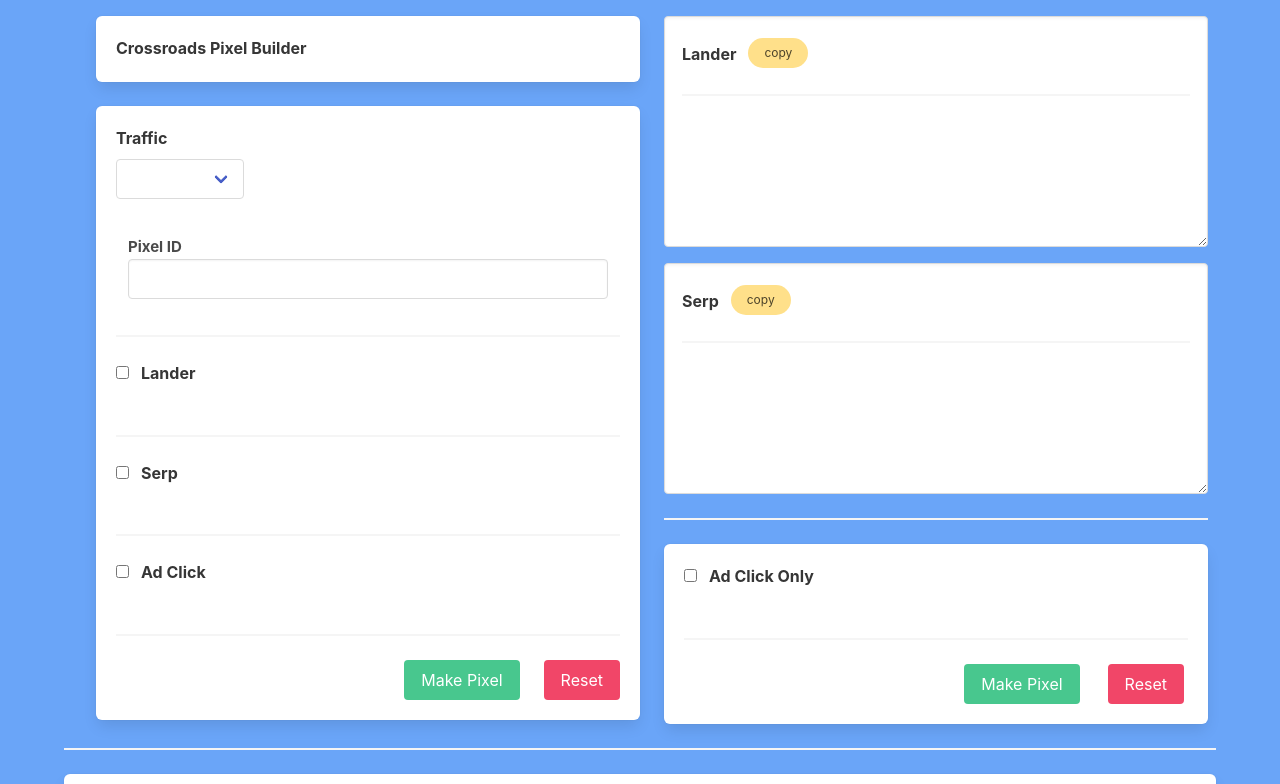
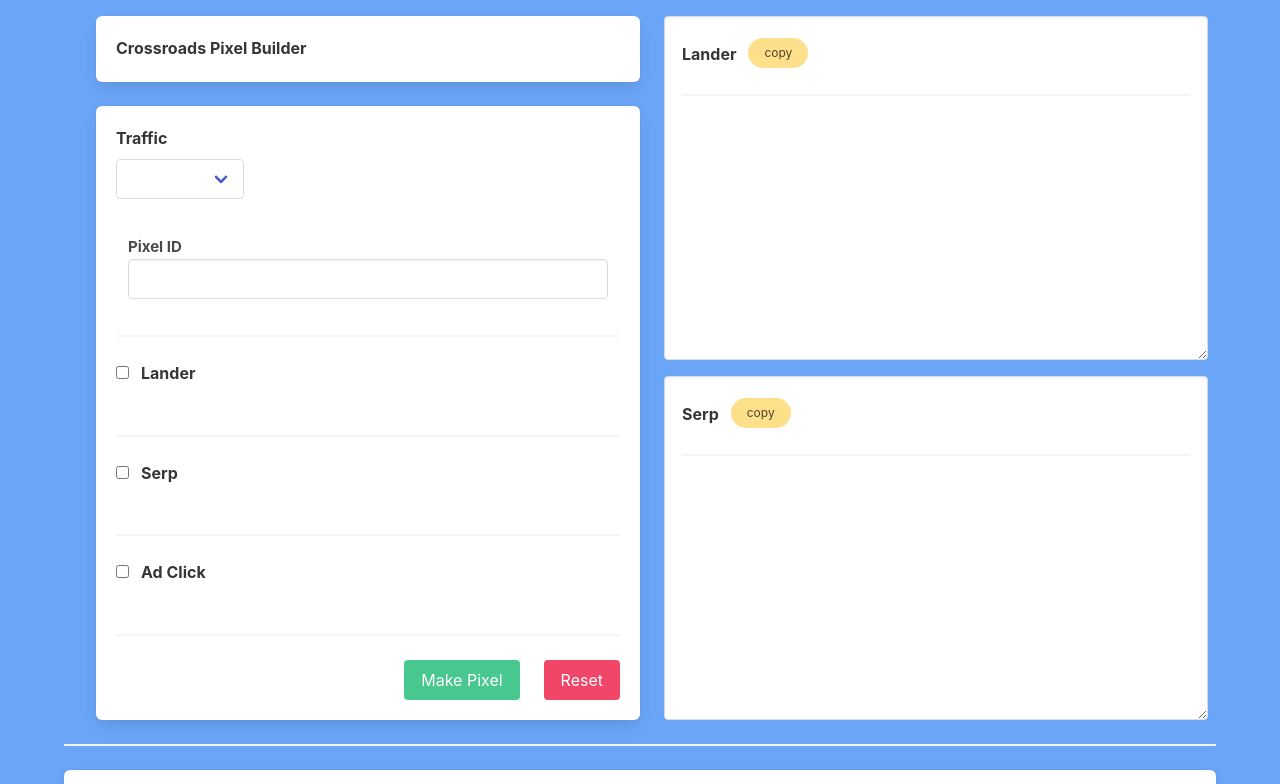
Before and after one commit to mriansabado/tracking-pixel-builder, a Vue app: page / in a window 1280 px wide. Shown: the top 784 px of the page. Built offline with nearby package versions, Linux system fonts and the light colour scheme.

Commit message:
combined the adclickonly column to the rest of the choices|Removed the adclickonly column

```diff
--- a/src/components/mainPage.vue
+++ b/src/components/mainPage.vue
@@ -156,7 +156,7 @@
 
        </div>
 <!-- Results Area -->
-        <div class="column is-full max-col-width">
+        <div class="column is-full max-col-width is-flex-direction-column">
             <div class="field">
                 <div class="control">
                     <div class="textarea is-large landrTextArea">
@@ -203,83 +203,37 @@
                             {{ outbrainSerpResult }}
                         </div>
 
-                        <div v-if="traffic == 'Facebook' && placementAdclick" class="pixel-text">
-                        {{ fbAdclickResult }}
+                         <div v-if="traffic == 'Facebook' && placementAdclick && placementSerp" class="pixel-text">
+                            {{ fbAdclickResult }}
                         </div>
-
-                        <div v-if="placementAdclickOnly && traffic == 'Facebook'" class="pixel-text">
+                        <div v-if="traffic == 'Facebook' && placementAdclick && !placementSerp" class="pixel-text">
                             {{ fbAdclickOnlyResult }}
                         </div>
-                        <div v-if="placementAdclick && traffic == 'Tiktok'" class="pixel-text">
+                        <div v-if="traffic == 'Tiktok' && placementAdclick && placementSerp" class="pixel-text">
                             {{ ttAdclickResult }}
                         </div>
-                        <div v-if="placementAdclickOnly && traffic == 'Tiktok'" class="pixel-text">
+                       <div v-if="traffic == 'Tiktok' && placementAdclick && !placementSerp" class="pixel-text">
                             {{ ttAdclickOnlyResult }}
                         </div>
-                        <div v-if="placementAdclick && traffic == 'Taboola'" class="pixel-text">
+                        <div v-if="traffic == 'Taboola' && placementAdclick && placementSerp" class="pixel-text">
                             {{ taboolaAdclickResult }}
                         </div>
-                        <div v-if="placementAdclickOnly && traffic == 'Taboola'" class="pixel-text">
+                        <div v-if="traffic == 'Taboola' && placementAdclick && !placementSerp" class="pixel-text">
                             {{ taboolaAdclickOnlyResult }}
                         </div>
-                        <div v-if="placementAdclick && traffic == 'Outbrain'" class="pixel-text">
+                        <div v-if="traffic == 'Outbrain' && placementAdclick && placementSerp" class="pixel-text">
                             {{ outbrainAdclickResult }}
                         </div>
-                        <div v-if="placementAdclickOnly && traffic == 'Outbrain'" class="pixel-text">
+                        <div v-if="traffic == 'Outbrain' && placementAdclick && !placementSerp" class="pixel-text">
                             {{ outbrainAdclickOnlyResult }}
                         </div>
                     </div>
                 </div>
                 </div>
             </div>
-            <hr>
+
 <!-- AdClick Only -->
-             <div class="box">
-                    <div>
-                        <input v-model="placementAdclickOnly" type="checkbox">
-                        <label class="label is-inline ml-3">Ad Click Only</label>
-                       <div class="column">
-                                <div v-if="traffic == 'Facebook' || traffic == 'Tiktok'">
-                                    <div class="control">
-                                        <div class="select">
-                                            <select v-model="AdclickOnlyEvent">
-                                                <option v-if="traffic == 'Facebook'" value="'AddPaymentInfo'">Add Payment Info</option>
-                                                <option v-if="traffic == 'Facebook'" value="AddToCart">Add To Cart</option>
-                                                <option v-if="traffic == 'Facebook'" value="CompleteRegistration">Complete Registration</option>
-                                                <option v-if="traffic == 'Facebook'" value="InitiateCheckout">Initiate Checkout</option>
-                                                <option v-if="traffic == 'Facebook'" value="Lead">Lead</option>
-                                                <option v-if="traffic == 'Facebook'" value="PageView">Page View</option>
-                                                <option v-if="traffic == 'Facebook'" value="Purchase">Purchase</option>
-                                                <option v-if="traffic == 'Facebook'" value="Search">Search</option>
-                                                <option v-if="traffic == 'Facebook'" value="ViewContent">View Content</option>
 
-                                                <option v-if="traffic == 'Tiktok'" value="AddToCart">Add To Cart</option>
-                                                <option v-if="traffic == 'Tiktok'" value="AddPaymentInfo">Add Payment Info</option>
-                                                <option v-if="traffic == 'Tiktok'" value="AddToWishlist">Add To Wishlist</option>
-                                                <option v-if="traffic == 'Tiktok'" value="ClickButton">Click Button</option>
-                                                <option v-if="traffic == 'Tiktok'" value="CompletePayment">Complete Payment</option>
-                                                <option v-if="traffic == 'Tiktok'" value="CompleteRegistration">Complete Registration</option>
-                                                <option v-if="traffic == 'Tiktok'" value="InitiateCheckout">Initiate Checkout</option>
-                                                <option v-if="traffic == 'Tiktok'" value="ViewContent">View Content</option>
-                                                <option v-if="traffic == 'Tiktok'" value="Search">Search</option>
-                                            </select>
-                                        </div>
-                                    </div>
-                                </div>
-                            <div v-if="traffic == 'Taboola'">
-                                <input class="input" type="text" placeholder="input Taboola event..." v-model="taboolaAdclickOnlyEvent">
-                            </div>
-                            <div v-if="traffic == 'Outbrain'">
-                                <input class="input" type="text" placeholder="input Outbrain event..." v-model="outbrainAdClickOnlyEvent">
-                            </div>
-                        </div>
-                    </div>
-                    <hr>
-                        <div class="buttons is-right">
-                            <button @click="this.fireAdClickOnly" class="button is-success">Make Pixel</button>
-                            <button class="button is-danger  ml-5" @click="this.reset">Reset</button>
-                        </div>
-                </div>
 
         </div>
    </div>
@@ -326,6 +280,7 @@ export default {
             fbSerpResult: "",
             fbAdclickResult: "",
             fbAdclickOnlyResult: "",
+            fbLandrAdclickOnlyResult: "",
             ttLandrResult: "",
             ttSerpResult: "",
             ttAdclickResult: "",
@@ -363,8 +318,6 @@ export default {
             postback: false,
             postbackURL: "",
             postbackResult: "",
-            copyLandr: "",
-            copySerp: "",
             copiedLandr: false,
             copiedSerp: false,
             postbackURL: "",
@@ -413,15 +366,19 @@ export default {
                 this.fbLandr();
                 this.fbSerp();
                 this.fbAdclick();
+                this.fbAdclickOnly();
                 this.ttLandr();
                 this.ttSerp();
                 this.ttAdclick();
+                this.ttAdclickOnly();
                 this.taboolaLandr();
                 this.taboolaSerp();
                 this.taboolaAdClick();
+                this.taboolaAdClickOnly();
                 this.outbrainLandr();
                 this.outbrainSerp();
                 this.outbrainAdclick();
+                this.outbrainAdclickOnly();
             }
         },
         fireAdClickOnly() {
@@ -437,10 +394,7 @@ export default {
             else {
                 this.warningTraffic = false;
                 this.warningPixelID = false;
-                this.fbAdclickOnly();
-                this.ttAdclickOnly();
-                this.taboolaAdClickOnly();
-                this.outbrainAdclickOnly();
+
             }
         },
 
@@ -495,7 +449,7 @@ export default {
                 s.parentNode.insertBefore(t,s)}(window,document,'script',
                 'https://connect.facebook.net/en_US/fbevents.js');
                 fbq('init', '${this.pixelID}');
-                fbq('track', '${this.AdclickOnlyEvent}');
+                fbq('track', '${this.AdclickEvent}');
                 }
             });`;
         },
@@ -541,7 +495,7 @@ var listener = window.addEventListener("blur", function() {
 i=0;i<ttq.methods.length;i++)ttq.setAndDefer(ttq,ttq.methods[i]);ttq.instance=function(t){for(var e=ttq._i[t]||[],n=0;n<ttq.methods.length;n++)ttq.setAndDefer(e,ttq.methods[n]);return e},ttq.load=function(e,n){var i="https://analytics.tiktok.com/i18n/pixel/events.js";ttq._i=ttq._i||{},ttq._i[e]=[],ttq._i[e]._u=i,ttq._t=ttq._t||{},ttq._t[e]=+new Date,ttq._o=ttq._o||{},ttq._o[e]=n||{};var o=document.createElement("script");o.type="text/javascript",o.async=!0,o.src=i+"?sdkid="+e+"&lib="+t;var a=document.getElementsByTagName("script")[0];a.parentNode.insertBefore(o,a)};
 
   ttq.load('${this.pixelID}');
-  ttq.track('${this.AdclickOnlyEvent}');
+  ttq.track('${this.AdclickEvent}');
   ttq.page();
 }(window, document, 'ttq');
 
@@ -601,7 +555,7 @@ t.async = 1;t.src = a;t.id=x;f.parentNode.insertBefore(t, f);
 document.getElementsByTagName('script')[0],
 '//cdn.taboola.com/libtrc/unip/${this.pixelID}/tfa.js',
 'tb_tfa_script');
-_tfa.push({notify: 'event', name: '${this.taboolaAdclickOnlyEvent}', id: ${this.pixelID}});
+_tfa.push({notify: 'event', name: '${this.taboolaAdclickEvent}', id: ${this.pixelID}});
   }
 });`;
         },
@@ -645,7 +599,7 @@ var listener = window.addEventListener("blur", function() {
 if (_window.obApi) {var toArray = function(object) {return Object.prototype.toString.call(object) === '[object Array]' ? object : [object];};_window.obApi.marketerId = toArray(_window.obApi.marketerId).concat(toArray(OB_ADV_ID));return;}
 var api = _window.obApi = function() {api.dispatch ? api.dispatch.apply(api, arguments) : api.queue.push(arguments);};api.version = '1.1';api.loaded = true;api.marketerId = OB_ADV_ID;api.queue = [];var tag = _document.createElement('script');tag.async = true;tag.src = '//amplify.outbrain.com/cp/obtp.js';tag.type = 'text/javascript';var script = _document.getElementsByTagName('script')[0];script.parentNode.insertBefore(tag, script);}(window, document);
 
-obApi('track', '${this.outbrainAdClickOnlyEvent}');
+obApi('track', '${this.outbrainAdClickEvent}');
 
   }
 });`;
@@ -698,14 +652,14 @@ var listener = window.addEventListener("blur", function() {
 }
 
 .landrTextArea {
-    height: 231px;
-    width: 130px;
+    height: 344px;
+    width: 300px;
     overflow: auto;
 }
 
 .serpTextArea {
-    height: 231px;
-    width: 130px;
+    height: 344px;
+    width: 300px;
     overflow: auto;
 }
 
```
